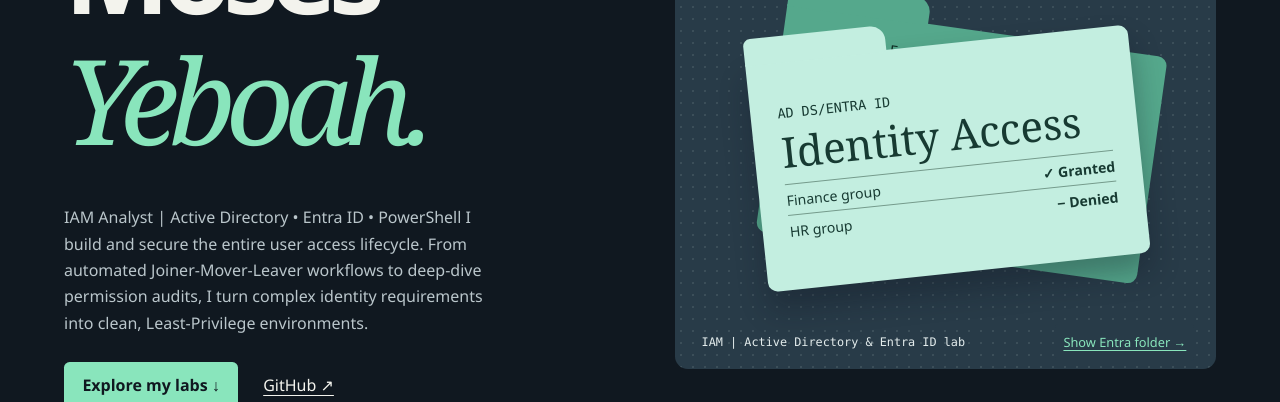
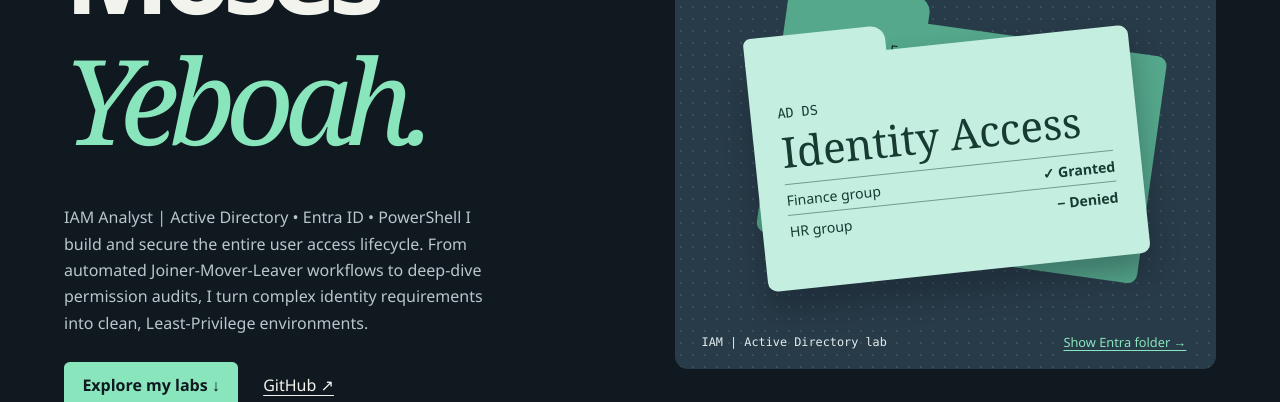
Before and after one commit to mymosesyeboah/mymosesyeboah.github.io, a plain HTML site: page index.html in a window 1280 px wide. Shown: the part 270-672 px from the top of the page. Drawn offline with Linux system fonts and the light colour scheme.

```diff
--- a/index.html
+++ b/index.html
@@ -50,7 +50,7 @@
             </div>
           </div>
           <div class="folder folder-front">
-            <span class="folder-tab">AD DS/ENTRA ID</span>
+            <span class="folder-tab">AD DS</span>
             <p class="folder-name">Identity Access</p>
             <div class="access-row">
               <span>Finance group</span><strong>&#10003; Granted</strong>
@@ -59,9 +59,7 @@
               <span>HR group</span><strong>&minus; Denied</strong>
             </div>
           </div>
-          <figcaption aria-live="polite">
-            IAM | Active Directory & Entra ID lab
-          </figcaption>
+          <figcaption aria-live="polite">IAM | Active Directory lab</figcaption>
           <button type="button" class="folder-switch" hidden>
             Show Entra folder &rarr;
           </button>
```
